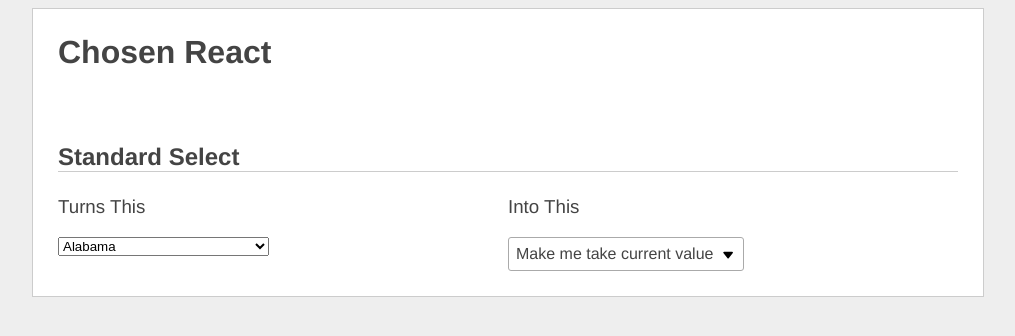
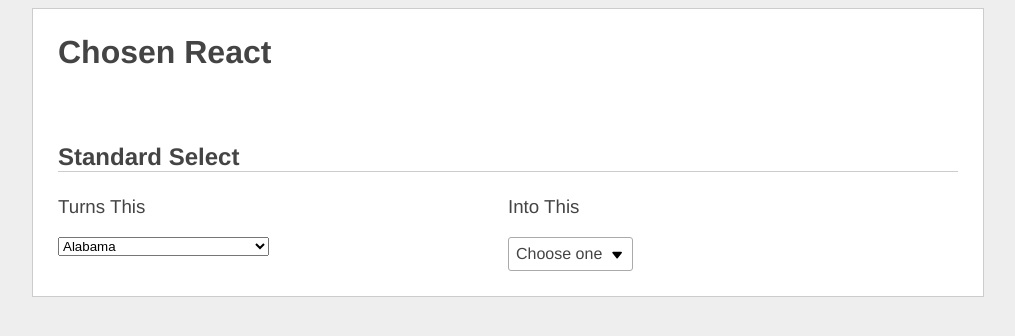
Before and after one commit to bsidelinger912/chosen-react, a React app: page / in a window 1280 px wide. Shown: the top 336 px of the page, without its empty margins (132-1147 px from the left). Built offline with nearby package versions, Linux system fonts and the light colour scheme; the HTML template or start-up script is replaced by a standard one.

Commit message:
container set up and basic onSelect

```diff
--- /dev/null
+++ b/src/Container.jsx
@@ -0,0 +1,62 @@
+/**
+ * @class ChosenContainer
+ * @description handles filtering and aggregating selections
+ */
+
+import React from 'react';
+import PropTypes from 'prop-types';
+
+export default Component => (
+  class ChosenContainer extends React.Component {
+    static propTypes = {
+      className: PropTypes.string,
+      options: PropTypes.arrayOf(PropTypes.shape({
+        text: PropTypes.string.isRequired,
+        value: PropTypes.oneOfType([
+          PropTypes.string,
+          PropTypes.number,
+        ]),
+      })).isRequired,
+      multiSelect: PropTypes.bool,
+      placeholderText: PropTypes.string,
+    }
+
+    static defaultProps = {
+      className: '',
+      multiSelect: false,
+      placeholderText: 'Choose one',
+    }
+
+    constructor(props) {
+      super();
+
+      this.state = { ...props, selected: props.multiSelect ? [] : { text: props.placeholderText } };
+
+      this.search = this.search.bind(this);
+      this.onSelect = this.onSelect.bind(this);
+    }
+
+    onSelect(value) {
+      const thisOption = this.props.options.find(option => option.value === value);
+      if (this.props.multiSelect) {
+        // TODO: implement
+      } else {
+        this.setState({ selected: thisOption })
+      }
+    }
+
+    search(e) {
+      const value = e.target.value;
+
+      console.log(this.state);
+      console.log(value);
+    }
+
+    render() {
+      const selected = this.props.multiselect ? [] : this.state.selected.text;
+      return (
+        <Component {...{ ...this.state, selected, search: this.search, onSelect: this.onSelect }} />
+      );
+    }
+  }
+);
--- a/src/Results.jsx
+++ b/src/Results.jsx
@@ -6,7 +6,7 @@
 import React from 'react';
 import PropTypes from 'prop-types';
 
-export class Results extends React.Component {
+class Results extends React.Component {
   static propTypes = {
     options: PropTypes.arrayOf(PropTypes.shape({
       text: PropTypes.string.isRequired,
--- a/src/index.jsx
+++ b/src/index.jsx
@@ -5,6 +5,8 @@
 
 import React from 'react';
 import PropTypes from 'prop-types';
+
+import container from './Container';
 
 import DownArrow from './icons/DownArrow';
 import UpArrow from './icons/UpArrow';
@@ -14,7 +16,7 @@ import './chosen.scss';
 
 class Chosen extends React.Component {
   static propTypes = {
-    className: PropTypes.string,
+    className: PropTypes.string.isRequired,
     options: PropTypes.arrayOf(PropTypes.shape({
       text: PropTypes.string.isRequired,
       value: PropTypes.oneOfType([
@@ -22,10 +24,12 @@ class Chosen extends React.Component {
         PropTypes.number,
       ]),
     })).isRequired,
-  }
-
-  static defaultProps = {
-    className: '',
+    search: PropTypes.func.isRequired,
+    onSelect: PropTypes.func.isRequired,
+    selected: PropTypes.oneOfType([
+      PropTypes.string,
+      PropTypes.arrayOf(PropTypes.string),
+    ]).isRequired,
   }
 
   constructor() {
@@ -33,29 +37,22 @@ class Chosen extends React.Component {
 
     this.state = { dropVisible: false };
 
+    this.toggleOpenClosed = this.toggleOpenClosed.bind(this);
     this.onSelect = this.onSelect.bind(this);
-    this.toggleOpenClosed = this.toggleOpenClosed.bind(this);
   }
 
-  onSelect(e) {
-    console.log('******');
-    console.log(e);
-    console.log(this.state);
+  onSelect(value) {
+    this.setState({ dropVisible: false });
+
+    this.props.onSelect(value);
   }
 
   toggleOpenClosed() {
     this.setState({ dropVisible: !this.state.dropVisible });
   }
 
-  search(e) {
-    const value = e.target.value;
-
-    console.log(this.state);
-    console.log(value);
-  }
-
   render() {
-    const { className, options } = this.props;
+    const { className, options, onSelect, search, selected } = this.props; // eslint-disable-line object-curly-newline
     const { dropVisible } = this.state;
 
     const normalSelectOptions = options.map(option => (
@@ -68,6 +65,8 @@ class Chosen extends React.Component {
       <UpArrow />
     );
 
+    const selectedEl = (typeof selected === 'string') ? selected : null; // TODO: implement multi
+
     return (
       <div className="chosen-react">
         <select style={{ display: 'none' }}>
@@ -75,14 +74,15 @@ class Chosen extends React.Component {
         </select>
         <div className={`chosen-react__container ${className}`}>
           <a className="chosen-react__current" onClick={this.toggleOpenClosed}>
-            Make me take current value
+            {selectedEl}
+
             <span className="chosen-react__arrow">
               {arrowComponent}
             </span>
           </a>
           <div className="chosen-react__drop" style={{ display: dropVisible ? 'block' : 'none' }}>
             <div className="chosen-react__search">
-              <input type="text" onKeyUp={this.search} />
+              <input type="text" onKeyUp={search} />
             </div>
 
             <Results {...{ options, dropVisible, itemSelected: this.onSelect }} />
@@ -93,4 +93,4 @@ class Chosen extends React.Component {
   }
 }
 
-export default Chosen;
+export default container(Chosen);
```
